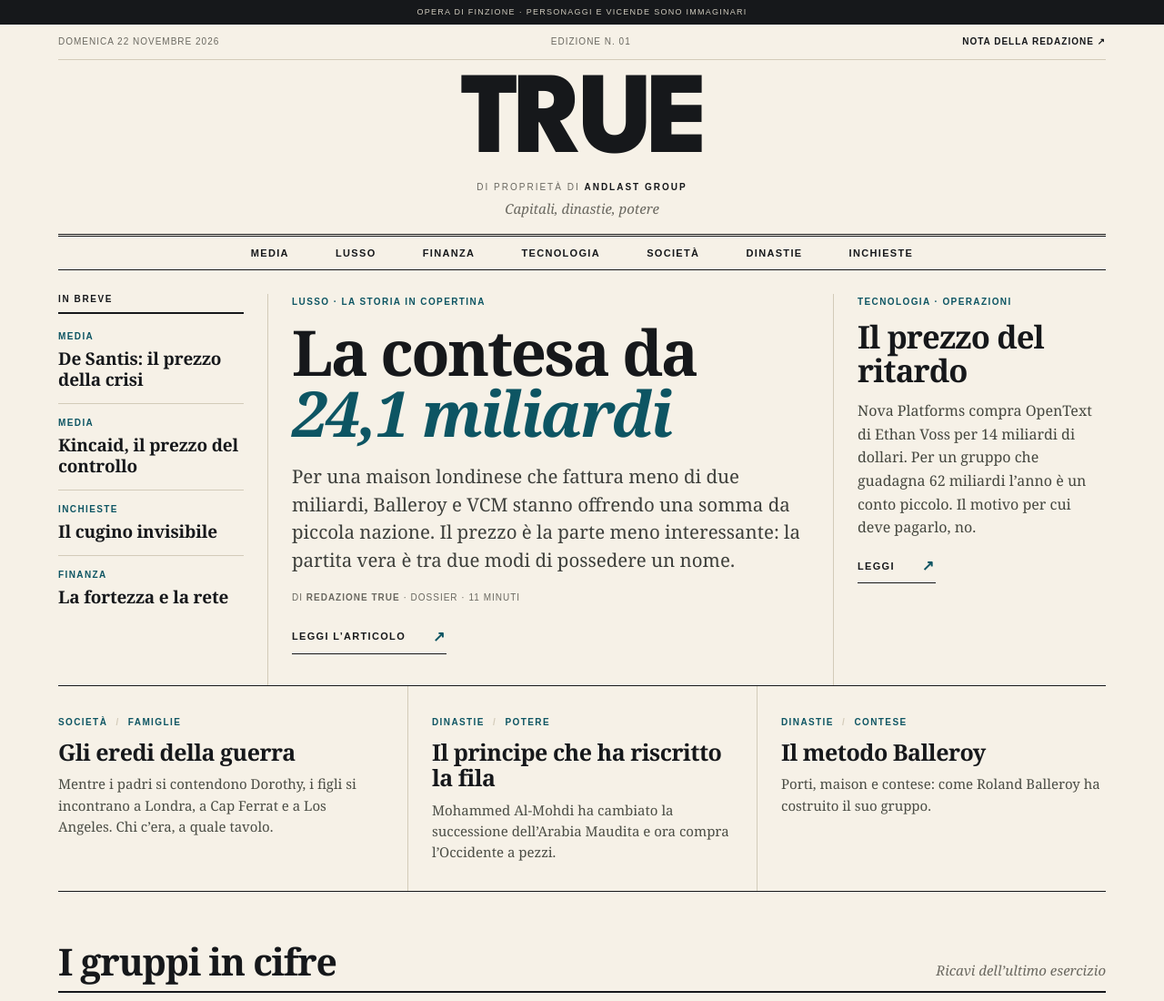
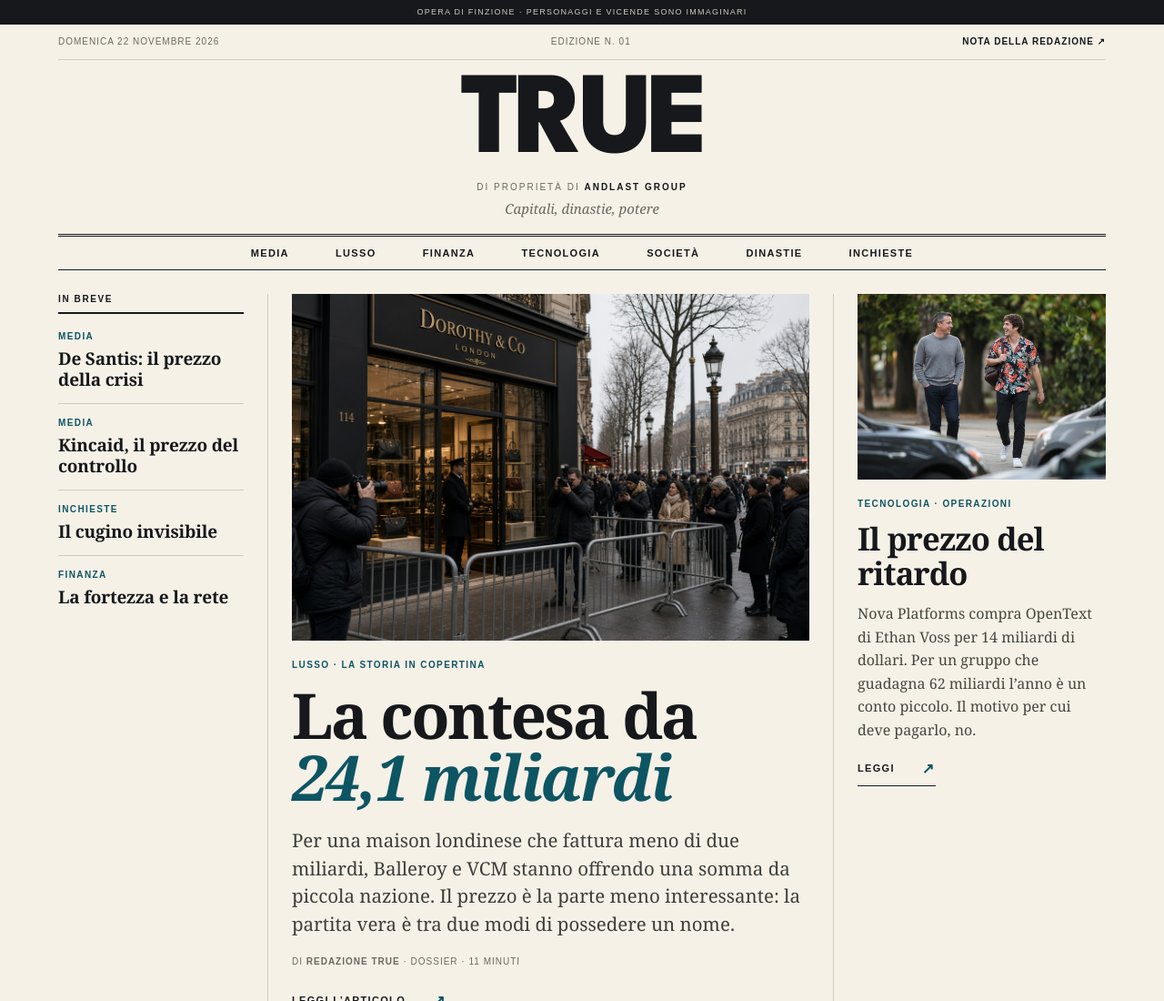
Before and after one commit to d5n9wd4sr8-coder/il-cerchio, a plain HTML site: page dist/index.html in a window 1280 px wide. Shown: the top 1100 px of the page at 91% size. Drawn offline with Linux system fonts and the light colour scheme.

Commit message:
Aggiunte tre fotografie (Dorothy, Kessler e Voss, Cap Ferrat)
Co-Authored-By: Claude Sonnet 5.5 <noreply@anthropic.com>

```diff
--- a/dist/index.html
+++ b/dist/index.html
@@ -9,8 +9,8 @@
 <a href="paolo-pistillo.html"><span class="card-meta">Inchieste</span><strong>Il cugino invisibile</strong></a>
 <a href="vandermore-lowenstein.html"><span class="card-meta">Finanza</span><strong>La fortezza e la rete</strong></a>
 </aside>
-<article class="lead"><span class="kicker">Lusso · La storia in copertina</span><h1>La contesa da <em>24,1 miliardi</em></h1><p class="dek">Per una maison londinese che fattura meno di due miliardi, Balleroy e VCM stanno offrendo una somma da piccola nazione. Il prezzo è la parte meno interessante: la partita vera è tra due modi di possedere un nome.</p><div class="byline">Di <strong>Redazione TRUE</strong> · Dossier · 11 minuti</div><a class="read-link" href="dorothy.html">Leggi l’articolo <span>↗</span></a></article>
-<article class="second"><span class="kicker">Tecnologia · Operazioni</span><h2><a href="nova-kessler.html">Il prezzo del ritardo</a></h2><p>Nova Platforms compra OpenText di Ethan Voss per 14 miliardi di dollari. Per un gruppo che guadagna 62 miliardi l’anno è un conto piccolo. Il motivo per cui deve pagarlo, no.</p><a class="read-link" href="nova-kessler.html">Leggi <span>↗</span></a></article>
+<article class="lead"><a class="photo" href="dorothy.html" style="display:block"><img src="assets/dorothy-boutique.jpg" alt="La boutique di Dorothy &amp; Co. protetta da transenne" width="1168" height="784"></a><span class="kicker">Lusso · La storia in copertina</span><h1>La contesa da <em>24,1 miliardi</em></h1><p class="dek">Per una maison londinese che fattura meno di due miliardi, Balleroy e VCM stanno offrendo una somma da piccola nazione. Il prezzo è la parte meno interessante: la partita vera è tra due modi di possedere un nome.</p><div class="byline">Di <strong>Redazione TRUE</strong> · Dossier · 11 minuti</div><a class="read-link" href="dorothy.html">Leggi l’articolo <span>↗</span></a></article>
+<article class="second"><a class="photo" href="nova-kessler.html" style="display:block"><img src="assets/nova-kessler-voss.jpg" alt="Dane Kessler ed Ethan Voss camminano ridendo" width="1168" height="784"></a><span class="kicker">Tecnologia · Operazioni</span><h2><a href="nova-kessler.html">Il prezzo del ritardo</a></h2><p>Nova Platforms compra OpenText di Ethan Voss per 14 miliardi di dollari. Per un gruppo che guadagna 62 miliardi l’anno è un conto piccolo. Il motivo per cui deve pagarlo, no.</p><a class="read-link" href="nova-kessler.html">Leggi <span>↗</span></a></article>
 </div>
 <div class="threes">
 <article><span class="card-meta">Società <b>/</b> Famiglie</span><h3><a href="gli-eredi.html">Gli eredi della guerra</a></h3><p>Mentre i padri si contendono Dorothy, i figli si incontrano a Londra, a Cap Ferrat e a Los Angeles. Chi c’era, a quale tavolo.</p></article>
--- a/dist/style.css
+++ b/dist/style.css
@@ -42,3 +42,5 @@ footer{background:var(--ink);color:#e9e5d9;padding:44px max(5%,calc((100% - 1152
 .article-return{display:flex;gap:32px;align-items:center;flex-wrap:wrap;border-top:1px solid var(--line);padding:30px 0 80px}
 @media(max-width:980px){.front{grid-template-columns:1fr}.front>*{padding:0!important;border-left:0!important}.front>*+*{border-top:1px solid var(--line);padding-top:24px!important;margin-top:24px}.brief{order:3}.threes,.open-grid{grid-template-columns:1fr}.threes article,.open-grid article{padding:22px 0!important;border-left:0!important}.threes article+article,.open-grid article+article{border-top:1px solid var(--line)}.index-grid{grid-template-columns:1fr 1fr}.reading{grid-template-columns:1fr;padding:40px 0 20px}.reading-label span{display:inline;margin-left:12px}}
 @media(max-width:600px){.top .edition-tag{display:none}.index-grid{grid-template-columns:1fr}.section-head p{display:none}.manifesto{padding:36px 7%}footer{display:block}.footer-right{text-align:left;margin-top:26px}.article-story p{font-size:17.5px}.ledger td:first-child{font-size:17px}.ledger .num{font-size:17px}.ledger td small{display:block;margin:2px 0 0}}
+
+.photo{margin:30px 0}.photo img{display:block;width:100%;height:auto;background:var(--soft)}.photo figcaption{font:400 13px/1.5 var(--sans);color:#45473f;padding-top:9px}.photo figcaption span{display:block;font:700 9px var(--sans);letter-spacing:.14em;text-transform:uppercase;color:var(--muted);margin-top:3px}.lead .photo,.second .photo{margin:0 0 20px}.second .photo img{aspect-ratio:4/3;object-fit:cover}
```
Also changed, not shown: dist/dorothy.html (+2 -1 lines), dist/gli-eredi.html (+1 -0 lines), dist/nova-kessler.html (+1 -0 lines), dist/assets/dorothy-boutique.jpg (added), dist/assets/eredi-cap-ferrat.jpg (added), dist/assets/nova-kessler-voss.jpg (added).
